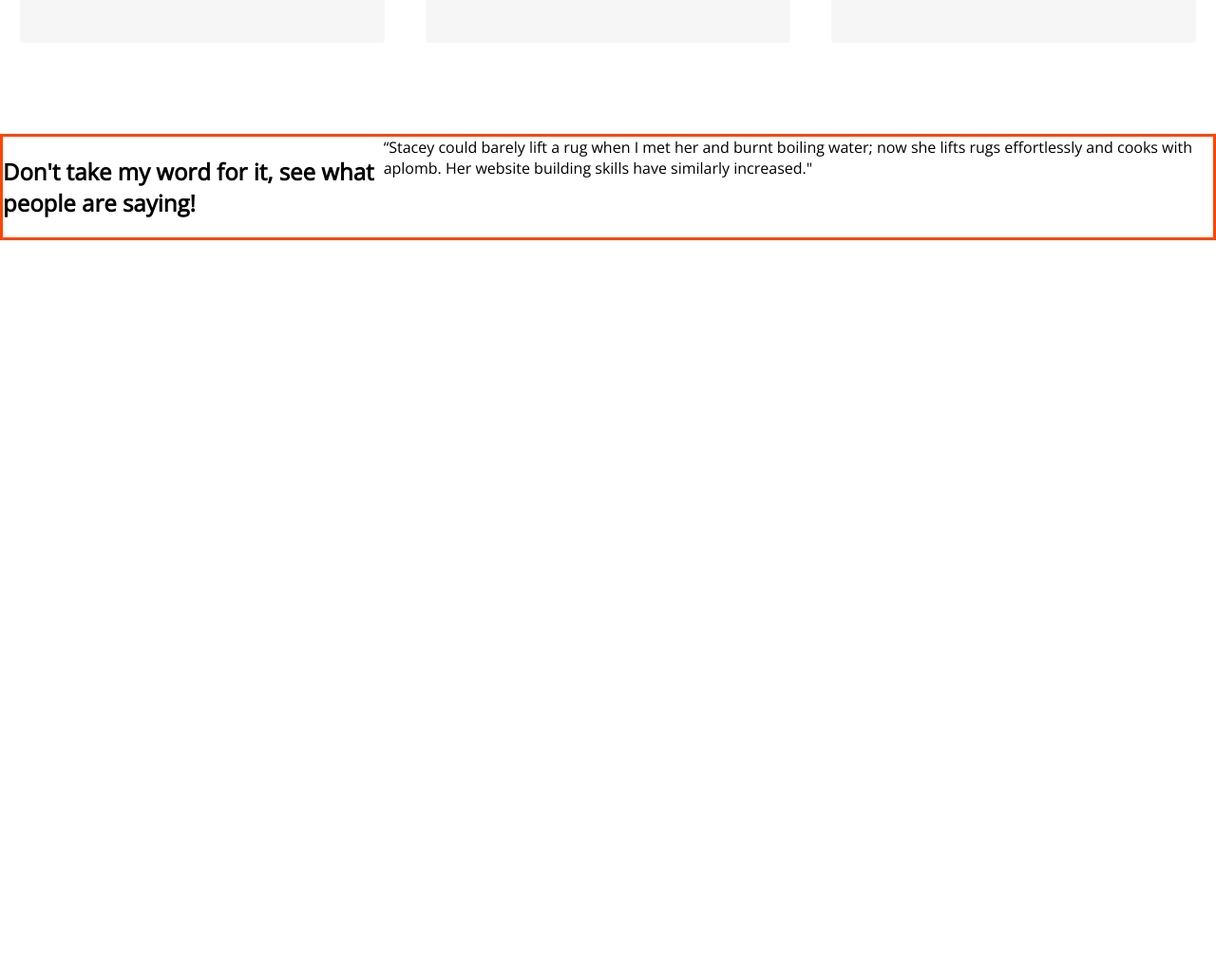
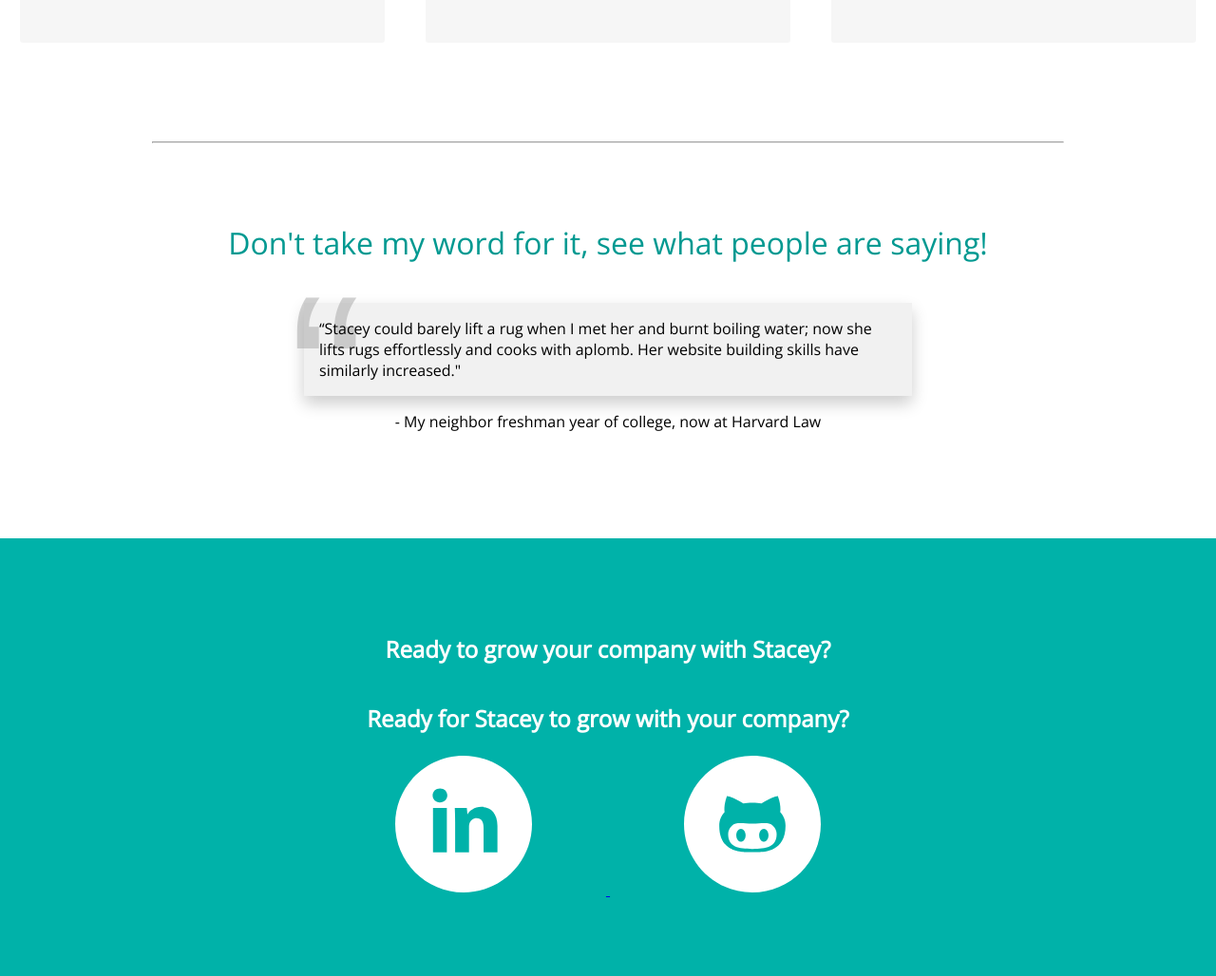
Before and after one commit to smarks8/blueabode, a website: page index.html in a window 1280 px wide. Shown: the part 1212-2240 px from the top of the page at 95% size. Before the commit the page ends 1465 px from the top, so only its background shows below. Drawn offline with nearby package versions, Linux system fonts and the light colour scheme.

Commit message:
added one review and media links

```diff
--- a/index.html
+++ b/index.html
@@ -28,6 +28,8 @@
     </header>
     <main>
 
+
+
       <div class="main-header">
         <div class="main-header__content">
           <h1 class="main-header__content-hero-header">Make Stacey your competitve advantage</h1>
@@ -57,10 +59,32 @@
         </div>
       </div>
 
+        <hr>
+
       <div class="main-reviews" id="main-reviews">
         <h2>Don't take my word for it, see what people are saying!</h2>
+        <p>“Stacey could barely lift a rug when I met her and burnt boiling water; now she lifts rugs effortlessly and cooks with aplomb. Her website building skills have similarly increased." </p>
+        <span>- My neighbor freshman year of college, now at Harvard Law</span>
+      </div>
 
-        “Stacey could barely lift a rug when I met her and burnt boiling water; now she lifts rugs effortlessly and cooks with aplomb. Her website building skills have similarly increased."
+      <div class="main-last">
+          <h2>Ready to grow your company with Stacey?</h2>
+          <h2>Ready for Stacey to grow with your company?</h2>
+          <div class="media-icons">
+
+            <a href="https://www.linkedin.com/in/staceymarks/">
+              <svg class="linkedin-logo">
+                <use xlink:href="img/sprite.svg#icon-linkedin-with-circle"></use>
+              </svg>
+            </a>
+
+            <a href="https://github.com/smarks8">
+              <svg class="github-logo">
+                <use xlink:href="img/sprite.svg#icon-github-with-circle"></use>
+              </svg>
+            </a>
+
+          </div>
       </div>
 
     </main>
--- a/main.scss
+++ b/main.scss
@@ -16,7 +16,6 @@ $orangered-light: #ff7c4d;
 }
 
 body {
-  display: block;
   font-family: 'Open Sans', sans-serif;
 }
 
@@ -31,6 +30,7 @@ header {
   left: 0;
   height: 3.5rem;
   background-color: rgba(0,0,0,0.8);
+  box-shadow: 0px 3px 10px rgba($gray-dark,0.5);
   z-index: 1000;
 
   .nav-container {
@@ -132,6 +132,11 @@ main {
   background-color: $white;
   top: 0;
   left: 0;
+
+  hr {
+    border-color: $gray-light;
+    width: 75%;
+  }
 
   .main-header{
     background-color: $primary-green;
@@ -260,7 +265,58 @@ main {
   }
 
   .main-reviews {
-    border: 3px solid $orangered;
+    padding: 3rem 0;
+    margin-bottom: 5%;
     display: flex;
+    flex-direction: column;
+    align-items: center;
+
+    h2 {
+      font-weight:100;
+      font-size: 2rem;
+      color: $primary-green-dark;
+    }
+
+    p{
+      background-color: $gray-light;
+      box-shadow: 0px 8px 16px 0px rgba(0,0,0,0.2);
+      padding: 1rem;
+      width: 50%;
+      position: relative;
+      z-index: 5;
+
+      &::before {
+        content: "\201C";
+        position: absolute;
+        top: -2.75rem;
+        left: -1rem;
+        line-height: 1;
+        font-size: 15rem;
+        color: rgba($gray,0.5);
+        font-family: sans-serif;
+        z-index: -1;
+      }
+    }
   }
+
+    .main-last {
+      padding: 5rem;
+      display: flex;
+      align-items: center;
+      flex-direction: column;
+      color: white;
+      background-color: $primary-green;
+
+      .media-icons a {
+        fill: $white;
+
+        .linkedin-logo:hover {
+          fill: navy;
+        }
+
+        .github-logo:hover {
+          fill: black;
+        }
+      }
+    }
 }
```
Also changed, not shown: img/SVG/github-with-circle.svg (added), img/SVG/linkedin-with-circle.svg (added), img/sprite.svg (added), style.css, 2 other files.
